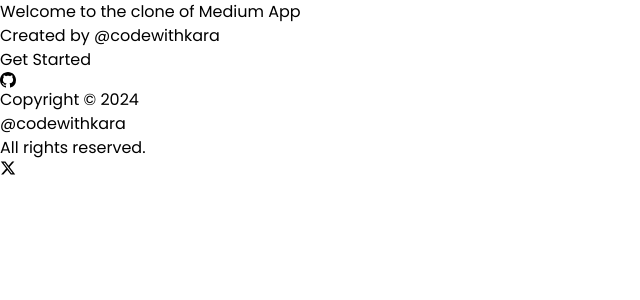
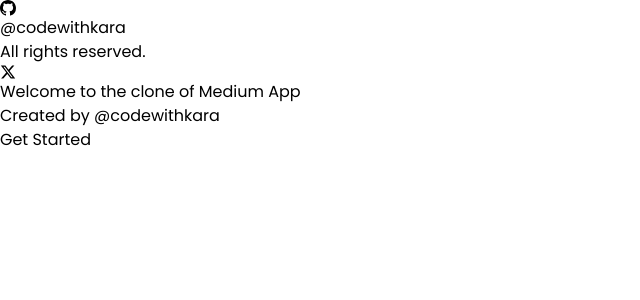
Before and after one commit to GauravSinghdev/Medium-Clone, a React (Vite) app in the folder FE/: page / in a window 1280 px wide. Shown: the top 300 px of the page, without its empty margins (0-640 px from the left). Built offline with nearby package versions, Linux system fonts and the light colour scheme.

Commit message:
fixing bugs

```diff
--- a/FE/package.json
+++ b/FE/package.json
@@ -12,6 +12,7 @@
   "dependencies": {
     "@codewithkara/medium-common": "^1.0.0",
     "axios": "^1.7.2",
+    "firebase": "^10.12.4",
     "react": "^18.3.1",
     "react-dom": "^18.3.1",
     "react-icons": "^5.2.1",
--- a/FE/src/components/BlogCard.tsx
+++ b/FE/src/components/BlogCard.tsx
@@ -13,10 +13,10 @@
   let newAuthorName;
   let dateString = publishedDate.replace('am', 'AM').replace('pm', 'PM');
   console.log(`name is ${authorName}`)
-  if(authorName == localStorage.getItem('name'))
-  {
-    newAuthorName = "Me";
-  }
+  // if(authorName == localStorage.getItem('name'))
+  // {
+  //   newAuthorName = "Me";
+  // }
   return (
     <Link to={`/blog/${id}`}>
             <div className='border-b border-slate-200 sm:p-4 py-4 p-2 w-screen max-w-screen-md cursor-pointer'>
--- a/FE/src/components/Footer.tsx
+++ b/FE/src/components/Header.tsx
@@ -1,15 +1,14 @@
 import { BsGithub } from 'react-icons/bs';
 import { FaXTwitter } from 'react-icons/fa6';
 
-const Footer = () => {
+const Header = () => {
   return (
-    <footer className="w-full bg-black mt-auto">
-      <div className="text-sm text-gray-200 flex sm:flex-row justify-center items-center py-3 gap-2 sm:gap-4">
+    <footer className="w-full bg-slate-700">
+      <div className="text-sm text-gray-200 flex sm:flex-row justify-center items-center py-3">
         <a href="https://github.com/GauravSinghdev/Medium-Clone" target="_blank" rel="noopener noreferrer">
           <BsGithub className="w-6 h-6 me-2" />
         </a>
-        <p className="text-center sm:text-left hidden">Copyright © 2024</p>
-        <p className="font-semibold text-[#cfa25a] text-center sm:text-left">@codewithkara</p>
+        <p className="font-semibold text-[#ebab45] text-center sm:text-left">@codewithkara</p>
         <p className="text-center sm:text-left hidden">All rights reserved.</p>
         <a href="https://twitter.com/codewithkara" target="_blank" rel="noopener noreferrer">
           <FaXTwitter className="w-6 h-6 ms-2" />
@@ -19,4 +18,4 @@
   );
 };
 
-export default Footer;
+export default Header;
--- a/FE/src/pages/Signin.tsx
+++ b/FE/src/pages/Signin.tsx
@@ -3,8 +3,7 @@
 
 const Signin = () => {
   return (
-    <div className='bg-gray-100'>
-        <div className='grid grid-cols-1 lg:grid-cols-2'>
+        <div className='grid grid-cols-1 lg:grid-cols-2 bg-gray-100'>
             <div>
                 <Auth type="signin"/>
             </div>
@@ -13,7 +12,6 @@
                 <Quote/>
             </div>
         </div>
-    </div>
   )
 }
 
--- a/FE/src/pages/Welcome.tsx
+++ b/FE/src/pages/Welcome.tsx
@@ -1,6 +1,7 @@
 import { Link, useNavigate } from "react-router-dom";
-import Footer from "../components/Footer";
+import Footer from "../components/Header";
 import { useEffect } from "react";
+import Header from "../components/Header";
 
 const Welcome = () => {
   const navigate = useNavigate();
@@ -15,6 +16,7 @@
 
   return (
     <div className="flex flex-col min-h-screen">
+      <Header />
       <div className="bg-slate-200 flex justify-center items-center flex-grow">
         <div className="flex flex-col gap-2 text-center">
           <div className="text-3xl font-bold">
@@ -33,7 +35,6 @@
           </div>
         </div>
       </div>
-      <Footer />
     </div>
   );
 };
```
Also changed, not shown: FE/src/firebase/firebaseConfig.ts (added, +20 -0 lines), 1 other file (tests, documents, lock files or other folders).
